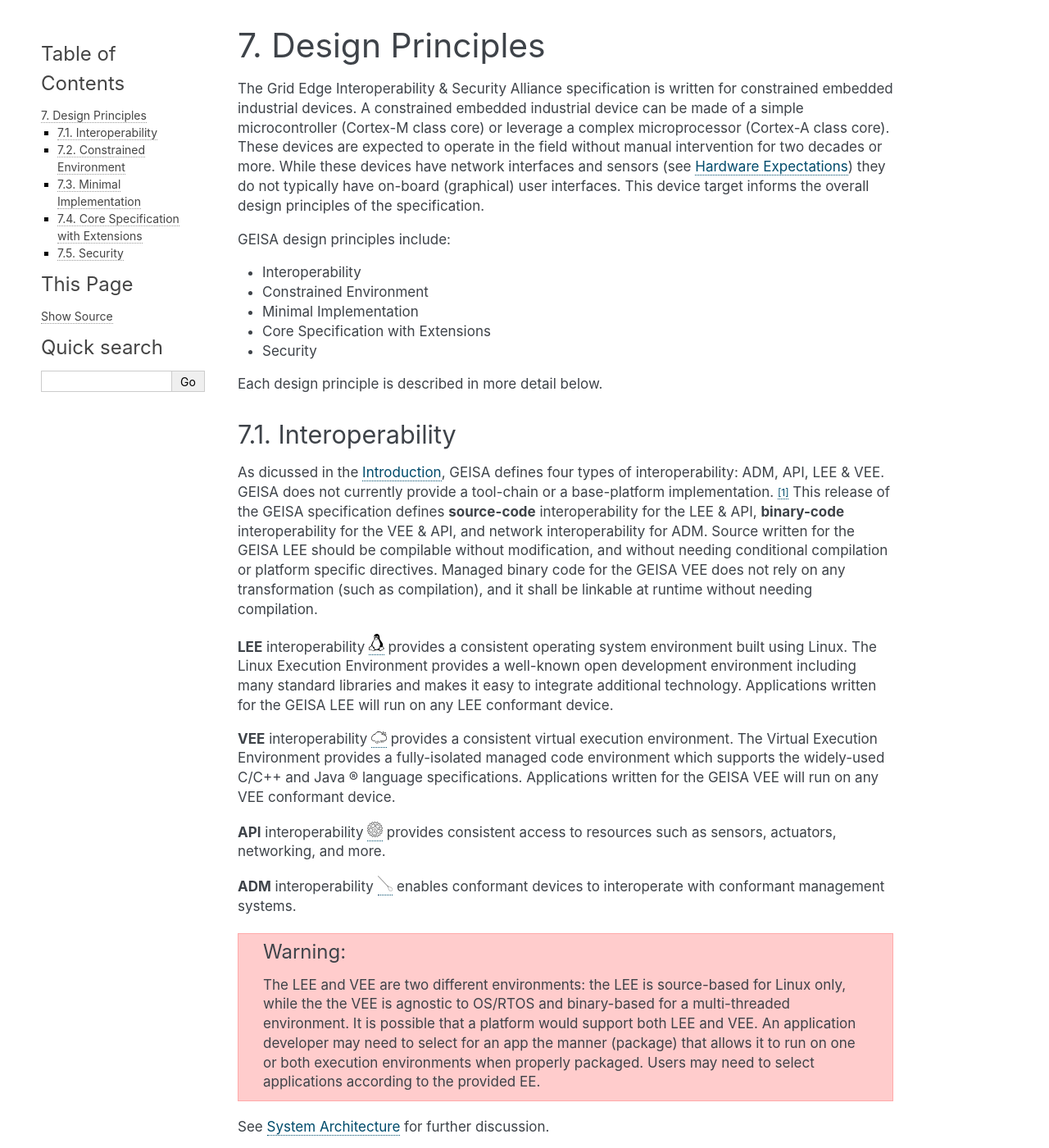
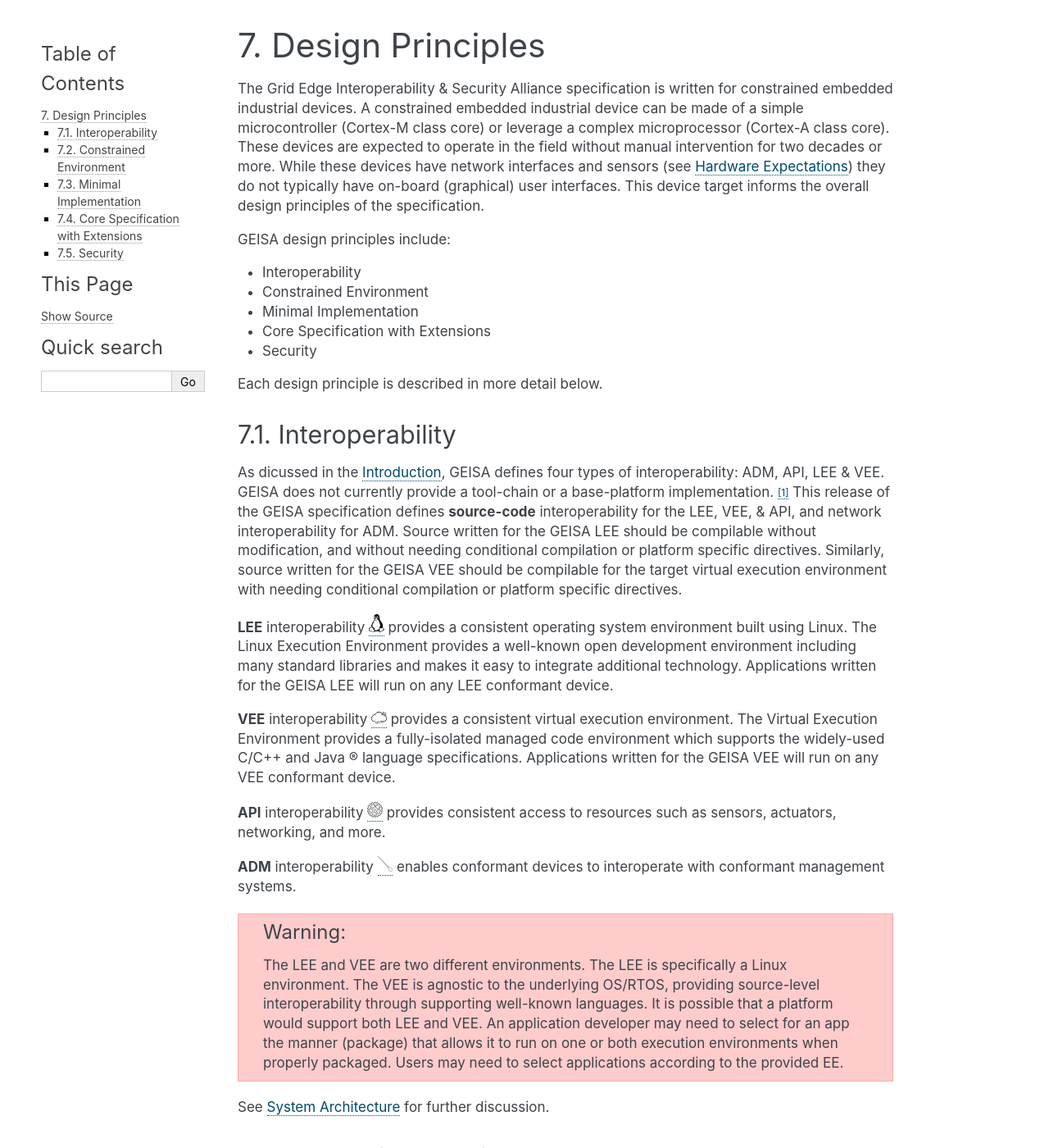
Before and after one commit to geisa/specification, a Sphinx documentation site: the page built from source/design-principles.rst, in a window 1280 px wide and 1400 px high. Shown: the whole window at 82% size. Built offline with Sphinx 7.4.7, drawn with Linux system fonts in a browser that asks for light colours; the version number could not be read and is left out.

Commit message:
Update design-principles.rst
Updated language to reflect source only VEE in 1.0.

Signed-off-by: Michael Garrison Stuber <michael@selkirkinsights.com>

```diff
--- a/source/design-principles.rst
+++ b/source/design-principles.rst
@@ -32,11 +32,11 @@ Interoperability
 As dicussed in the :doc:`introduction`, GEISA defines four types of interoperability: ADM, API, LEE & VEE.
 GEISA does not currently provide a tool-chain or a base-platform implementation. [#]_
 This release of the GEISA specification defines **source-code** interoperability for the
-LEE & API, **binary-code** interoperability for the VEE & API, and network interoperability for ADM.
+LEE, VEE, & API, and network interoperability for ADM.
 Source written for the GEISA LEE should be compilable without modification,
 and without needing conditional compilation or platform specific directives.
-Managed binary code for the GEISA VEE does not rely on any transformation (such as compilation),
-and it shall be linkable at runtime without needing compilation.
+Similarly, source written for the GEISA VEE should be compilable for the target virtual
+execution environment with needing conditional compilation or platform specific directives.
 
 **LEE** interoperability |geisa-lee-tux| provides a consistent operating system environment
 built using Linux.
@@ -57,8 +57,9 @@ to interoperate with conformant management systems.
 
 .. Warning::
 
-  The LEE and VEE are two different environments: the LEE is source-based for Linux only,
-  while the the VEE is agnostic to OS/RTOS and binary-based for a multi-threaded environment.
+  The LEE and VEE are two different environments. The LEE is specifically a Linux environment.
+  The VEE is agnostic to the underlying OS/RTOS, providing source-level interoperability through
+  supporting well-known languages.
   It is possible that a platform would support both LEE and VEE.
   An application developer may need to select for an app the manner (package)
   that allows it to run on one or both execution environments when properly packaged.
```
